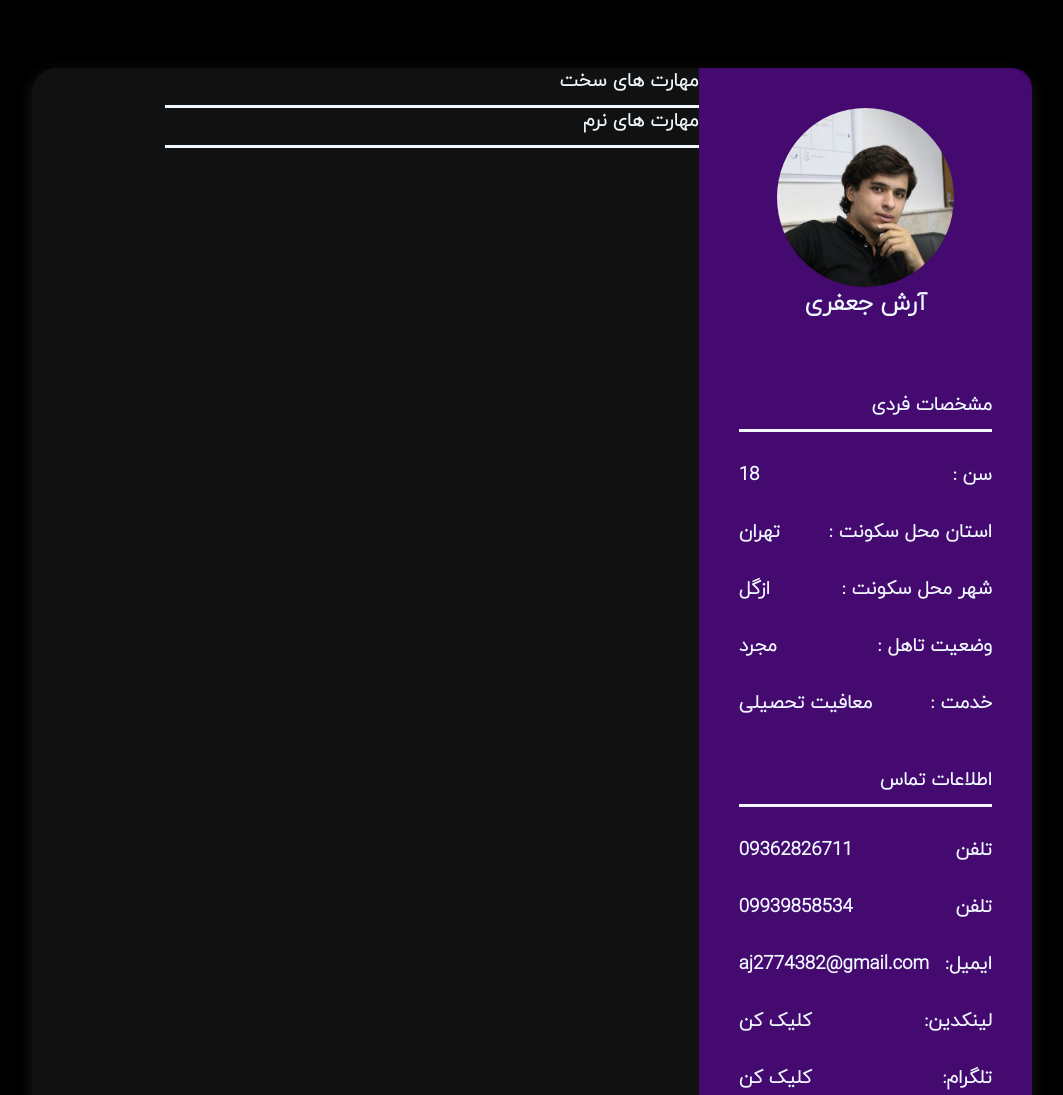
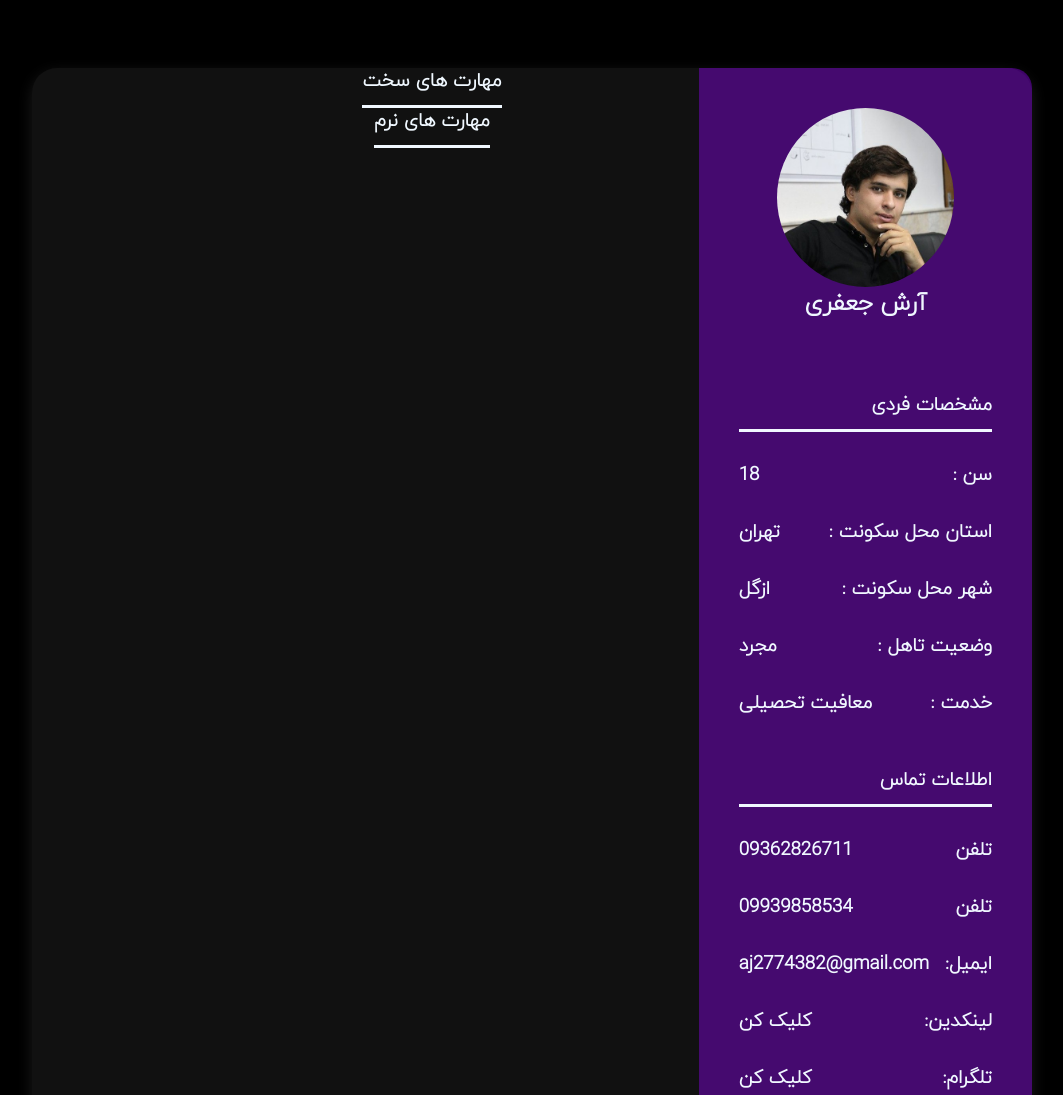
Before and after one commit to ArashJafary/ArashResume, a plain HTML site: page ArashResume.html in a window 1280 px wide. Shown: the top 1095 px of the page, without its empty margins (108-1171 px from the left). Drawn offline with Linux system fonts and the light colour scheme; files whose address does not match are found by name.

Commit message:
some cheng

```diff
--- a/ArashResume.html
+++ b/ArashResume.html
@@ -63,7 +63,7 @@
                 </div>
             </div>
             <div class="Left_Panel">
-                <div class="Skils">
+                <div class="Skils Center flex_Clo_Dir">
                     <div class="Hard_Skils">
                         <h3 class="Border_Bottom">مهارت های سخت</h3>
                     </div>
```
